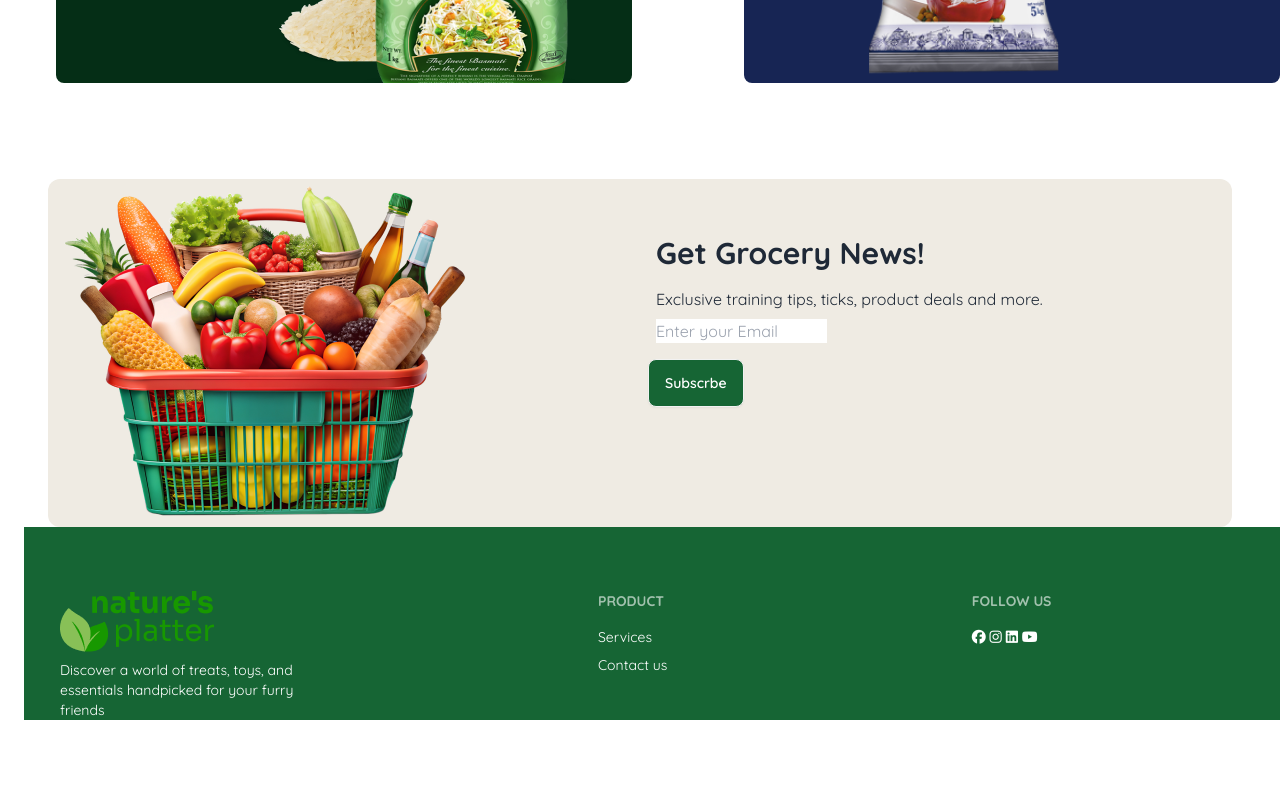
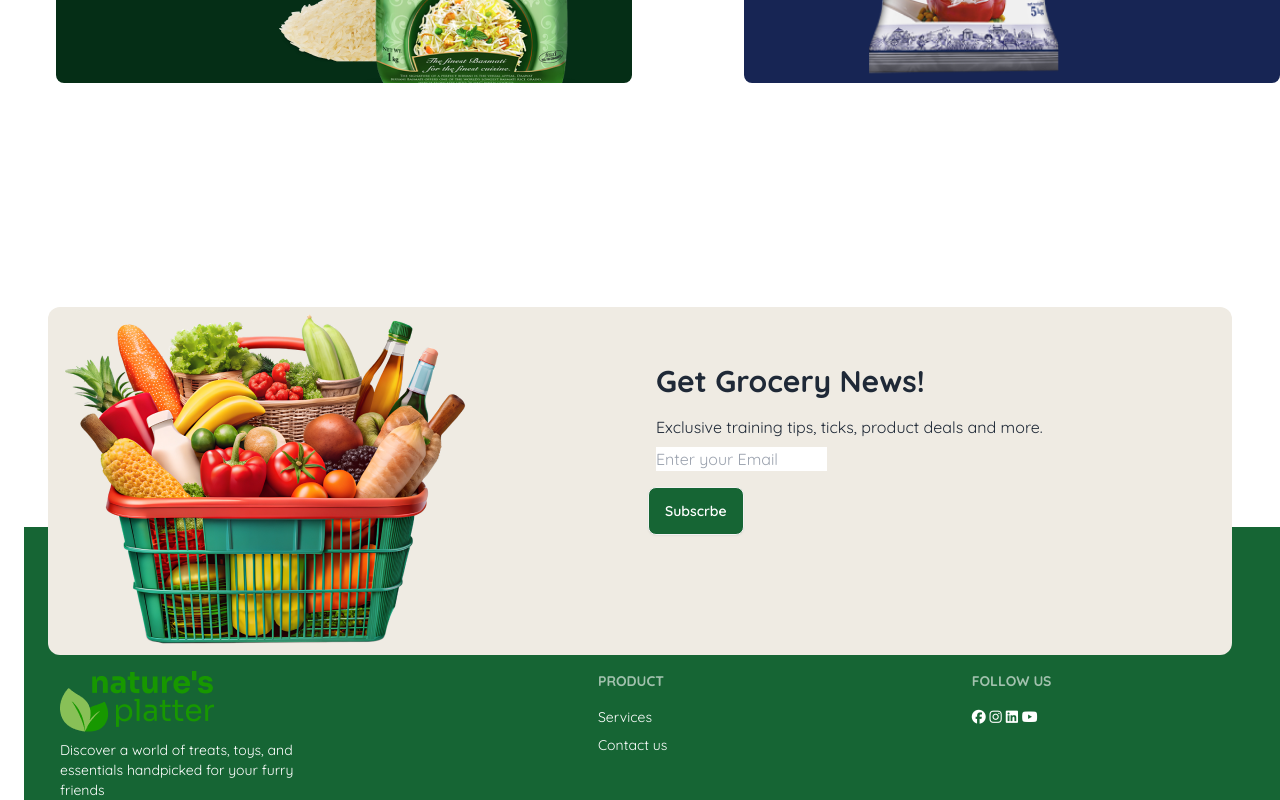
Before and after one commit to NINayeem/Assignment-03-category2, a plain HTML site: page index.html in a window 1280 px wide. Shown: the part 3563-4363 px from the top of the page. Before the commit the page ends 4283 px from the top, so only its background shows below. Drawn offline with nearby package versions, Linux system fonts and the light colour scheme.

Commit message:
position realative ok

```diff
--- a/index.html
+++ b/index.html
@@ -345,10 +345,9 @@
 
       </main>
 
-      <!-- This is footer section-->
-       <footer class="">
+      <!-- this is banner footer section part-->
        <!--this is nav banner section-->
-        <div class="flex bg-[#EFEBE3] ml-12 mr-12 rounded-xl grid grid-cols-1 lg:grid-cols-2 ">
+       <div class="flex bg-[#EFEBE3] ml-12 mr-12 rounded-xl grid grid-cols-1 lg:grid-cols-2 relative -bottom-32 ">
         <div>
           <img src="c2-assets/vegetable-busket.png" alt="">
         </div>
@@ -362,9 +361,14 @@
        </div>
       </div>
 
+      <!-- This is footer section-->
+
+
+
         <!-- this is footer bottom-->
+         <footer class="">
         <div class="footer bg bg-green-800 text-base-content ml-6  ">
-          <nav class="mt-16 ml-9">
+          <nav class="mt-36 ml-9">
             <img class="text-white" src="c2-assets/logo-header.png" alt="">
             <p class="text-white">Discover a world of treats, toys, and  <br>
               essentials handpicked for your furry <br>
@@ -372,13 +376,13 @@
               </nav>
 
           </nav>
-          <nav class="mt-16 ml-9">
+          <nav class="mt-36 ml-9">
             <h6 class="footer-title text-white">Product</h6>
             <a class="link link-hover text-white">Services</a>
             <a class="link link-hover text-white">Contact us</a>
 
           </nav>
-          <nav class="ml-9 mb-4 mt-16">
+          <nav class="ml-9 mb-4 mt-36">
             <h6 class="footer-title text-white">Follow us </h6>
             <div>
               <a>
```
Lines whose indentation alone changed are shown as unchanged.
